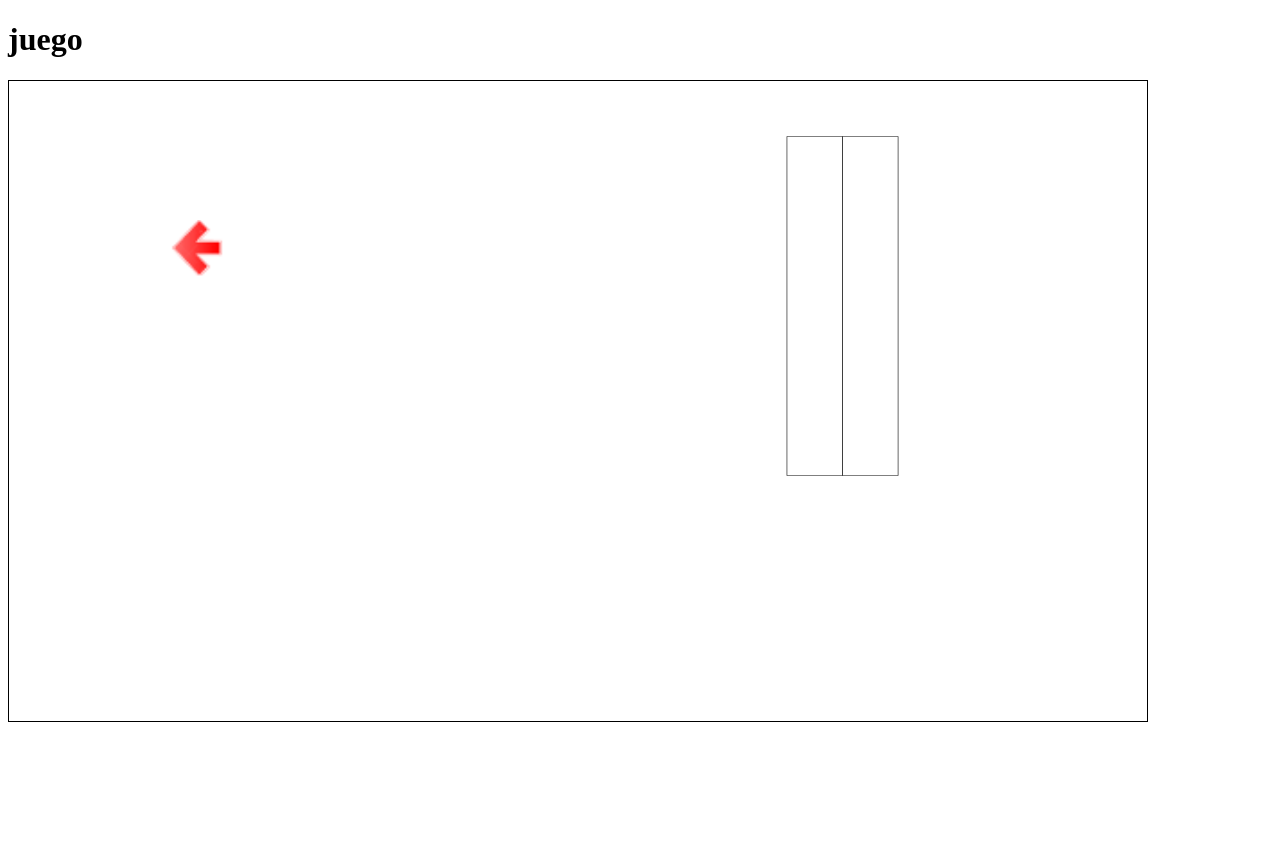
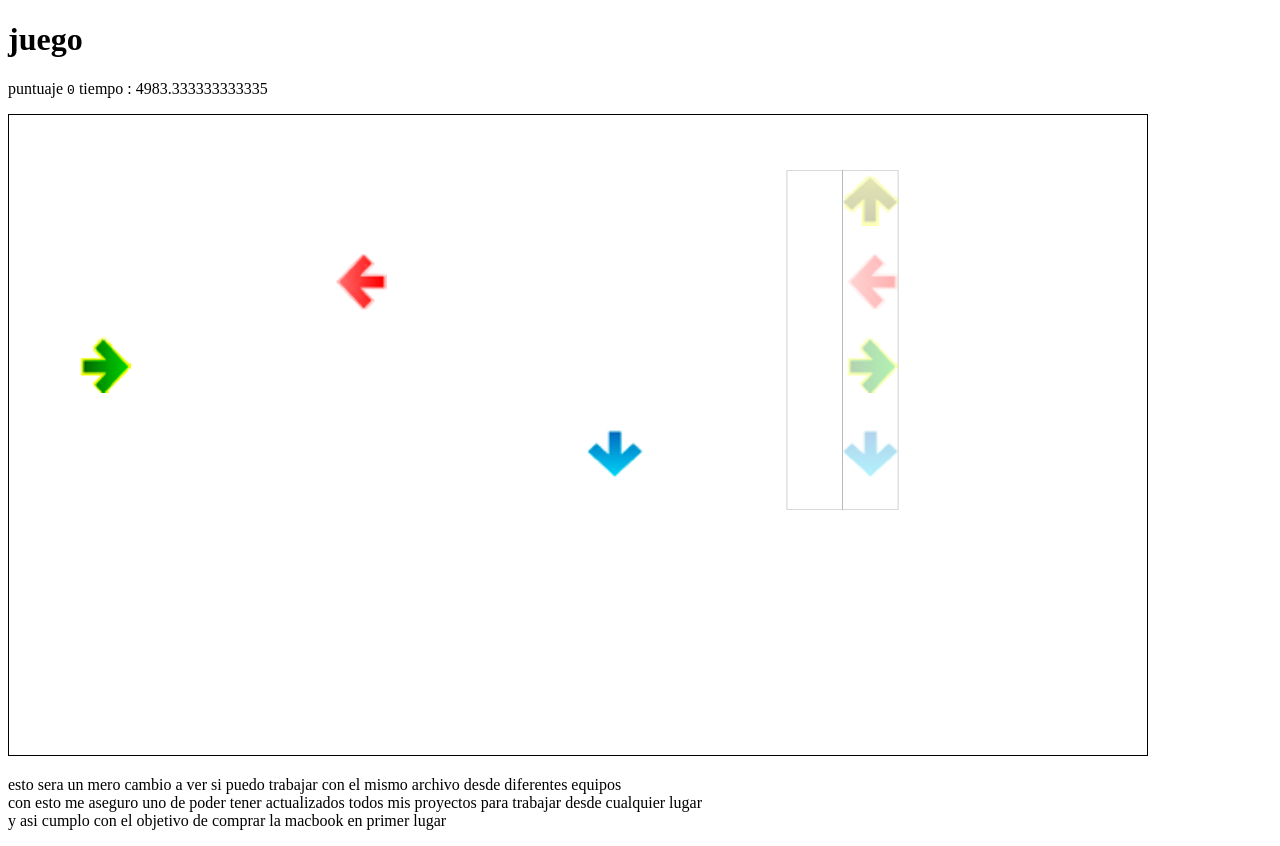
Before and after one commit to 54albert54/RockLegends, a plain HTML site: page index.html in a window 1280 px wide. Before the commit the page ends 800 px from the top, so only its background shows below. Drawn offline with Linux system fonts and the light colour scheme.

Commit message:
este es el resultado de una noche de trabajo

```diff
--- a/app.js
+++ b/app.js
@@ -1,19 +1,32 @@
 const canvas = document.getElementById('canvas');
 const c = canvas.getContext('2d');
+const puntuaje = document.getElementById('puntuaje')
+const time = document.getElementById('time')
 
 canvas.width = 64 * 32;
 canvas.height = 64 * 18;
 const flechaverde = "./assets/flechaVerde.png";
+const imVerde = new Image();
+imVerde.src = flechaverde
+
 const flecharoja = "./assets/flechaRojo.png";
+const imRojo = new Image();
+imRojo.src = flecharoja
 const flechaazul = "./assets/flechaAzul.png";
+const imAzul = new Image();
+imAzul.src = flechaazul
 const flechaamarilla = "./assets/flechaAmarillo.png";
+const imAmarillo = new Image();
+imAmarillo.src = flechaamarilla
 
 const hightAmarillo = 100
 const hightRojo = 250
 const hightVerde = 400
 const hightAzul = 559
 let rangoJuego = 1500; //la idea es poder mover esto en un futuro
-
+let enemySpeed = 5
+let makePoint = true
+let gameOver = false;
 
 let botones = []
 let flechas = [];
@@ -23,49 +36,67 @@ class Game {
 
     this.newArrow = 0;
     this.enemyTime = 0
-    this.enemyInterval = 2500
+    this.enemyInterval = 1500
+    this.time = 0;
+    this.maxTime = 20000;
+
+    this.score = 0;
   };
   draw(c) {
 
 
-  }
-  update() {
 
 
 
+  }
+  update(deltatime) {
+    puntuaje.innerText = game.score
+    time.innerText = this.time
+    this.time += deltatime
+    if (this.time > this.maxTime) {
+      gameOver = true,
+        mensajeGameOver()
+    }
+
+
   };
-  update2() {
+  update2(deltatime) {
     if (this.enemyTime > this.enemyInterval) {
       this.addEnemy();
       this.enemyTime = 0;
     } else {
-      this.enemyTime += 16;
+      this.enemyTime += deltatime;
     }
     flechas = flechas.filter(flechas => !flechas.markForDelete)
-    this.newArrow++
-    if (this.newArrow > 300) {
 
-      this.newArrow = 0
-
-    };
+    // aqui estaba un modulo que no era necesario para nada :D
 
 
   };
   addEnemy() {
-    Math.random() < 0.5 ? nuevaFlechaVerde() : this.addEnemy2()
+    Math.random() < 0.4 ? nuevaFlechaVerde() : this.addEnemy2()
     // if (this.speed>0)this.enemies.push(new ClimbingEnemy(this))
 
     // this.enemies.push(new FlyingEnemy(this))
   }
   addEnemy2() {
-    Math.random() < 0.5 ? this.addEnemy3() : nuevaFlechaRoja()
+    Math.random() < 0.6 ? this.addEnemy3() : nuevaFlechaRoja()
   }
   addEnemy3() {
     Math.random() < 0.5 ? nuevaFlechaAmarilla() : nuevaFlechaAzul()
   }
 }
 
+const mensajeGameOver = () => {
 
+  c.fillStyle = 'white'
+  c.fillRect(0, 0, canvas.width, canvas.height)
+  c.fillStyle = "black"
+  c.font = "150px serif";
+  c.fillText("Game Over ", canvas.width / 2, 200);
+  c.font = "50px serif";
+  c.fillText(`tu puntaje fue de ${game.score}`, canvas.width / 2, 250);
+}
 
 const nuevaFlechaVerde = () => {
   flechas.push(new Flecha(0, hightVerde, flechaverde))
@@ -91,8 +122,14 @@ class Player {
     this.keys = [];
   };
   draw(c) {
+
     c.strokeRect(this.ArrowUP.x, this.ArrowUP.y, this.ArrowUP.width, this.ArrowUP.height)
     c.strokeRect(this.ArrowUP.x - 100, this.ArrowUP.y, this.ArrowUP.width, this.ArrowUP.height)
+    c.drawImage(imVerde, rangoJuego, hightVerde, 100, 100)
+    c.drawImage(imRojo, rangoJuego, hightRojo, 100, 100)
+    c.drawImage(imAzul, rangoJuego, hightAzul, 100, 100)
+    c.drawImage(imAmarillo, rangoJuego, hightAmarillo, 100, 100)
+
 
   }
   update() {
@@ -155,19 +192,25 @@ class Player {
 
   }
   colitionArrow() {
-
+    if (makePoint) {
       for (let i = 0; i < flechas.length; i++) {
         let transicionalArrow = flechas[i]
         if (botones[0].x <= transicionalArrow.x + 25 &&
           botones[0].x + (botones[0].width / 2) >= transicionalArrow.x &&
           botones[0].y <= transicionalArrow.y + transicionalArrow.height &&
           botones[0].y + botones[0].height >= transicionalArrow.y) {
+          makePoint = false
+
+
 
           setTimeout(() => {
             transicionalArrow.markForDelete = true
+            game.score++
+            makePoint = true
           }, 500);
         }
 
+      }
     }
   }
 
@@ -187,8 +230,6 @@ class PressButton {
     c.drawImage(this.image, this.x, this.y, this.width, this.height)
   }
 }
-
-
 const pressButon = (x, y, imagen) => {
   x = x
   y = y
@@ -216,42 +257,44 @@ class Flecha {
     c.drawImage(this.image, this.x, this.y, this.width, this.height);
   }
   update() {
-    this.x += 2;
+    this.x += enemySpeed;
     if (this.x > canvas.width) {
       this.markForDelete = true
     }
   }
 }
-
-
-
 const game = new Game()
 const player = new Player(rangoJuego)
+let lastime = 0
+const animate = (timeStamp) => {
+  const deltatime = timeStamp - lastime;
+  lastime = timeStamp
 
-
-
-const animate = () => {
 
   c.fillStyle = " white"
   c.fillRect(0, 0, canvas.width, canvas.height)
+  c.save()
+  c.globalAlpha = 0.3
+  player.draw(c)
+
+  c.restore()
   botones.forEach(botones =>
     botones.draw())
 
 
   for (let i = 0; i < flechas.length; i++) {
     let qv = flechas[i]
-
     qv.draw()
     qv.update()
+  }
 
-  }
-  player.draw(c)
   player.update()
   game.draw(c)
-  game.update()
-  game.update2()
+  game.update(deltatime)
+  game.update2(deltatime)
 
-
+  if (!gameOver) {
     requestAnimationFrame(animate)
+  }
 };
-animate()
+animate(0)
--- a/index.html
+++ b/index.html
@@ -12,7 +12,14 @@
 <body>
   <div class="main">
     <h1>juego</h1>
+    <p>puntuaje <samp id="puntuaje"> </samp> tiempo : <spam id="time"></spam>
+    </p>
     <canvas id="canvas"></canvas>
+  </div>
+  <div>
+    <p>esto sera un mero cambio a ver si puedo trabajar con el mismo archivo desde diferentes equipos <br>
+      con esto me aseguro uno de poder tener actualizados todos mis proyectos para trabajar desde cualquier lugar<br>
+      y asi cumplo con el objetivo de comprar la macbook en primer lugar</p>
   </div>
 
   <script src="./app.js"></script>
```
Also changed, not shown: stylesheet.css (+5 -5 lines). Lines whose indentation alone changed are shown as unchanged.
